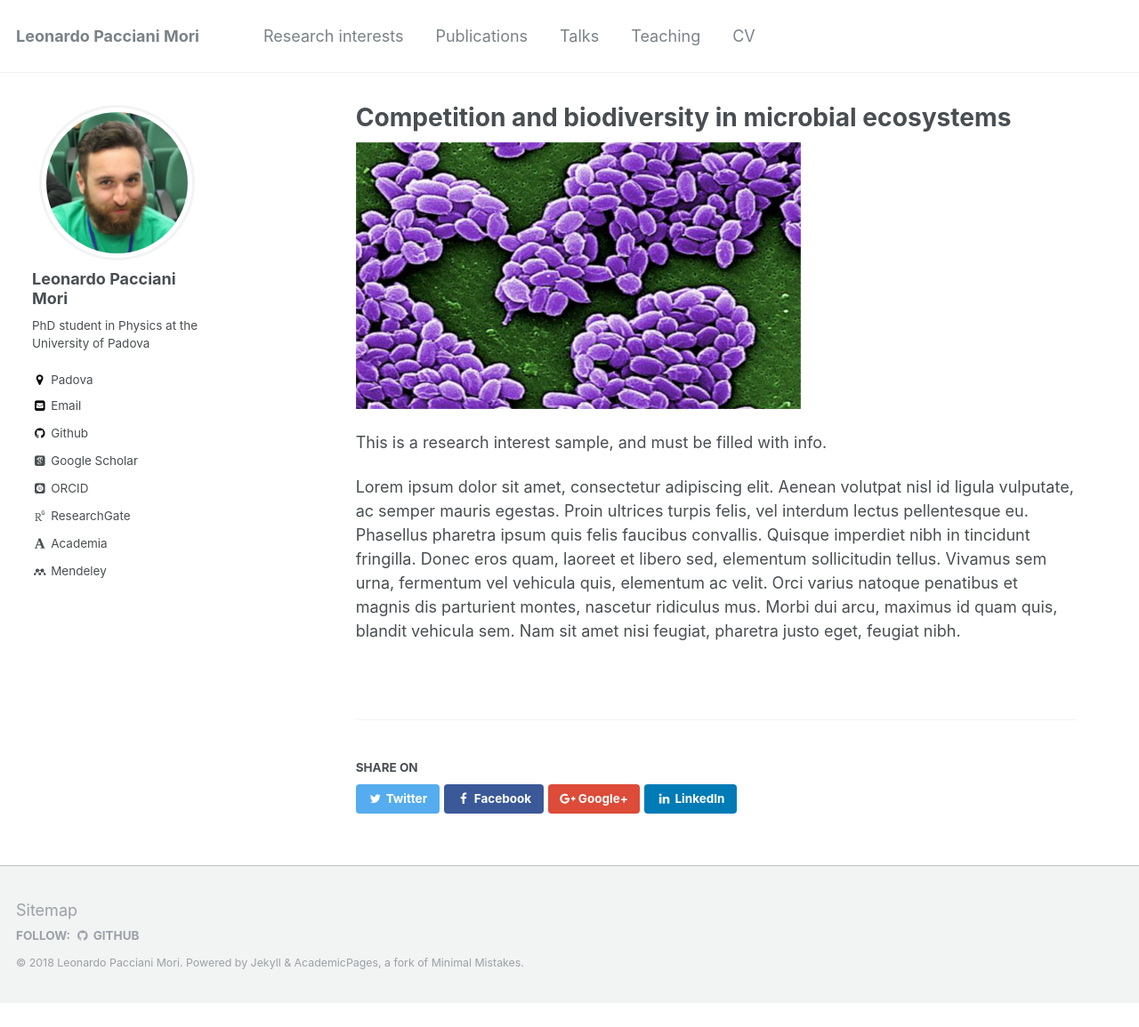
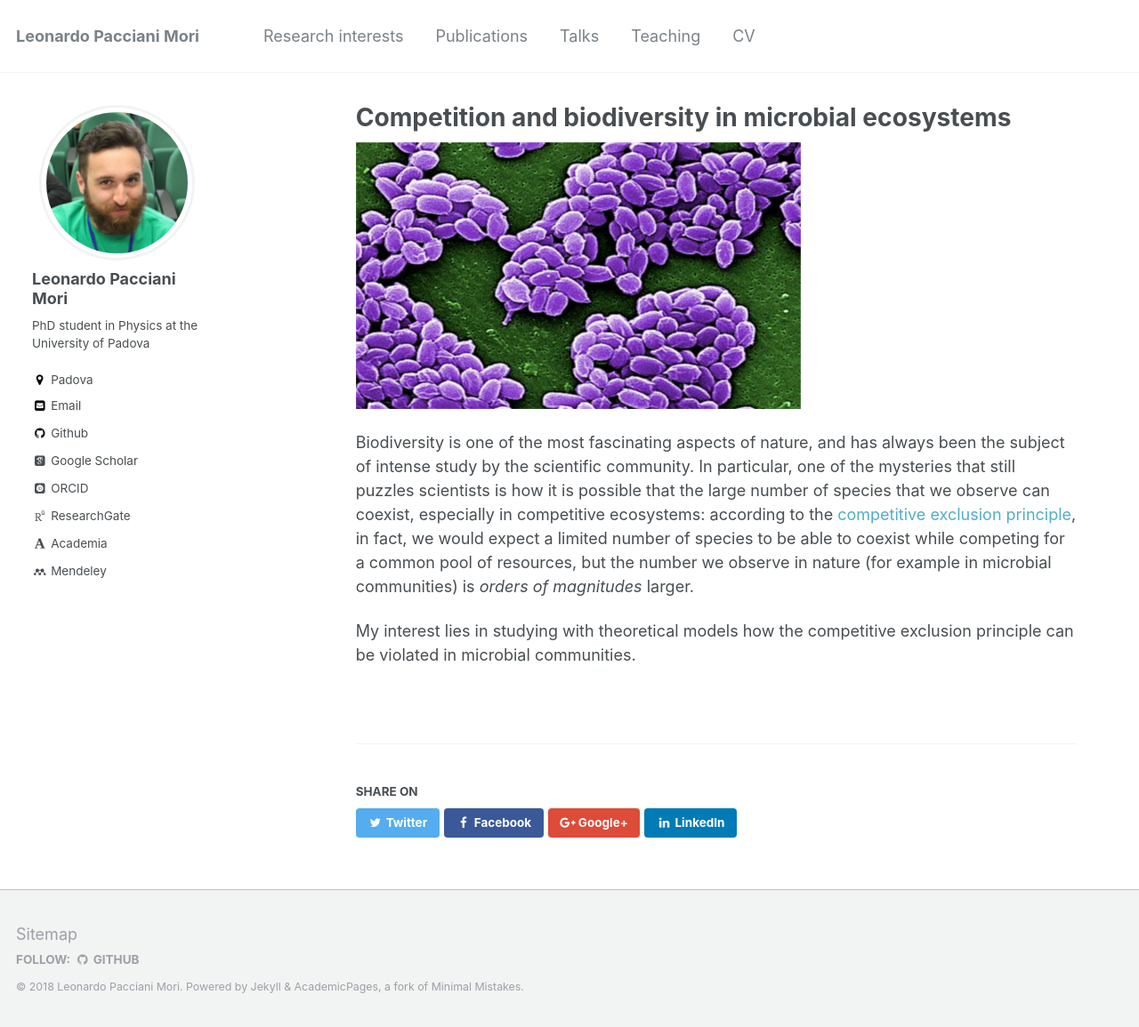
Before and after one commit to suweis/suweis.github.io, a Jekyll site: the page built from _research-interests/microbial-competition-biodiversity.md, in a window 1280 px wide and 1155 px high. Shown: the whole window at 89% size. Built offline with Jekyll 4.4.1, drawn with Linux system fonts in a browser that asks for light colours; nearby versions of some CDN libraries; some web fonts are replaced.

Commit message:
Aggiornato research interest

```diff
--- a/_research-interests/microbial-competition-biodiversity.md
+++ b/_research-interests/microbial-competition-biodiversity.md
@@ -4,8 +4,8 @@
 collection: research-interests
 ---
 
-![Caption](/images/bacteria.png)
+![Microbial colony observed with SEM microscopy (false colors)](/images/bacteria.png)
 
-This is a research interest sample, and must be filled with info.
+Biodiversity is one of the most fascinating aspects of nature, and has always been the subject of intense study by the scientific community. In particular, one of the mysteries that still puzzles scientists is how it is possible that the large number of species that we observe can coexist, especially in competitive ecosystems: according to the [competitive exclusion principle](http://science.sciencemag.org/content/131/3409/1292), in fact, we would expect a limited number of species to be able to coexist while competing for a common pool of resources, but the number we observe in nature (for example in microbial communities) is *orders of magnitudes* larger.
 
-Lorem ipsum dolor sit amet, consectetur adipiscing elit. Aenean volutpat nisl id ligula vulputate, ac semper mauris egestas. Proin ultrices turpis felis, vel interdum lectus pellentesque eu. Phasellus pharetra ipsum quis felis faucibus convallis. Quisque imperdiet nibh in tincidunt fringilla. Donec eros quam, laoreet et libero sed, elementum sollicitudin tellus. Vivamus sem urna, fermentum vel vehicula quis, elementum ac velit. Orci varius natoque penatibus et magnis dis parturient montes, nascetur ridiculus mus. Morbi dui arcu, maximus id quam quis, blandit vehicula sem. Nam sit amet nisi feugiat, pharetra justo eget, feugiat nibh.
+My interest lies in studying with theoretical models how the competitive exclusion principle can be violated in microbial communities.
```
